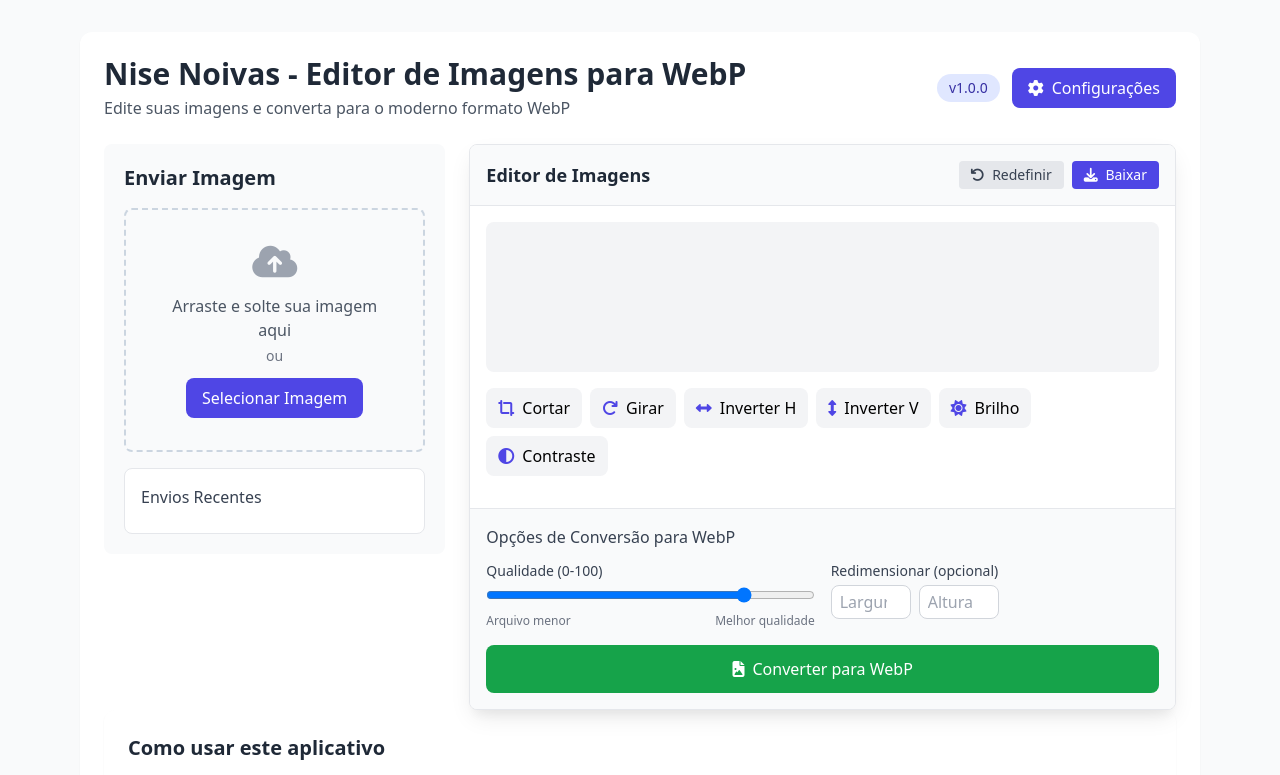
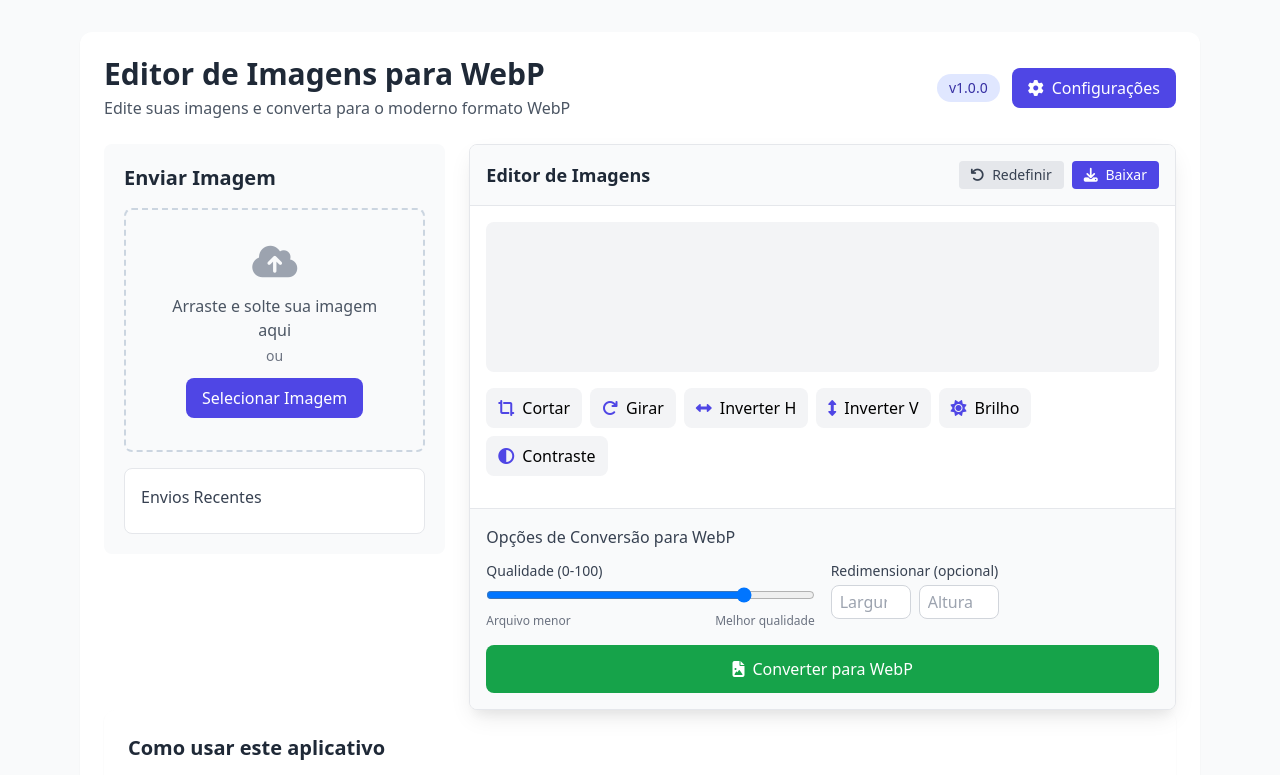
Before and after one commit to josenirbarreto/Gerenciador-de-Imagens, a plain HTML site: page index.html in a window 1280 px wide. Shown: the top 775 px of the page. Drawn offline with nearby package versions, Linux system fonts and the light colour scheme.

Commit message:
index.html

```diff
--- a/index.html
+++ b/index.html
@@ -167,7 +167,7 @@
         <div class="bg-white rounded-xl shadow-sm p-6 mb-8">
             <div class="flex items-center justify-between mb-6">
                 <div>
-                    <h1 class="text-3xl font-bold text-gray-800">Nise Noivas - Editor de Imagens para WebP</h1>
+                    <h1 class="text-3xl font-bold text-gray-800">Editor de Imagens para WebP</h1>
                     <p class="text-gray-600 mt-1">Edite suas imagens e converta para o moderno formato WebP</p>
                 </div>
                 <div class="flex items-center space-x-3">
```
